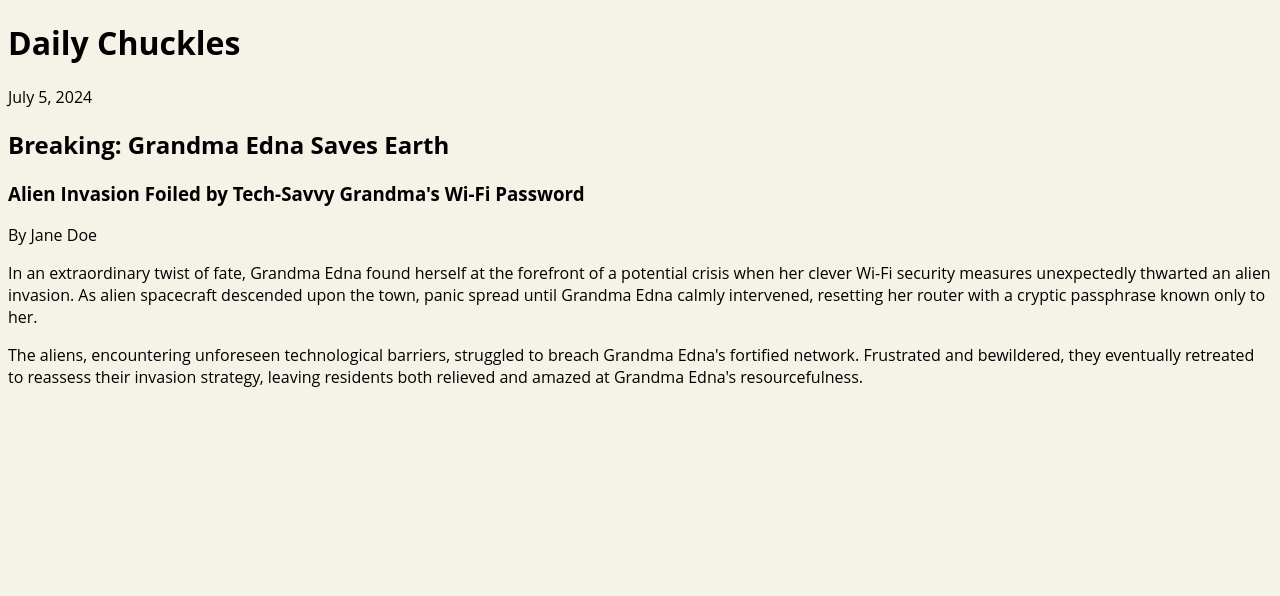
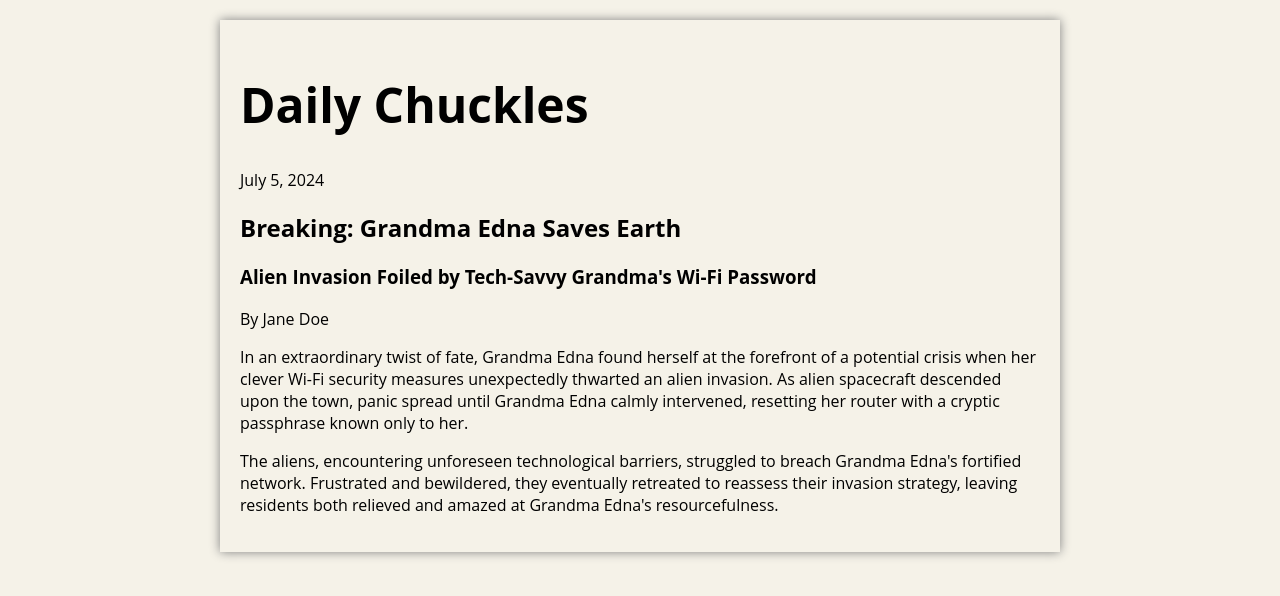
Before and after one commit to csant510/Build-a-Newspaper-Article, a plain HTML site: page index.html in a window 1280 px wide. Drawn offline with Linux system fonts and the light colour scheme.

Commit message:
Update styles.css

```diff
--- a/styles.css
+++ b/styles.css
@@ -3,11 +3,18 @@ html {
 }
 
 body {
-    ;
-    background-color:#F5F2E8 ;
+    background-color:#F5F2E8;
 }
 
 .newspaper {
     font-size: 16px;
     font-family: 'Open Sans', sans-serif;
+    margin: 20px auto;
+    padding: 20px;
+    max-width: 800px;
+    box-shadow: 0 0 10px 0px grey ;
 }
+
+.name {
+    font-size: 2rem;
+}
```
